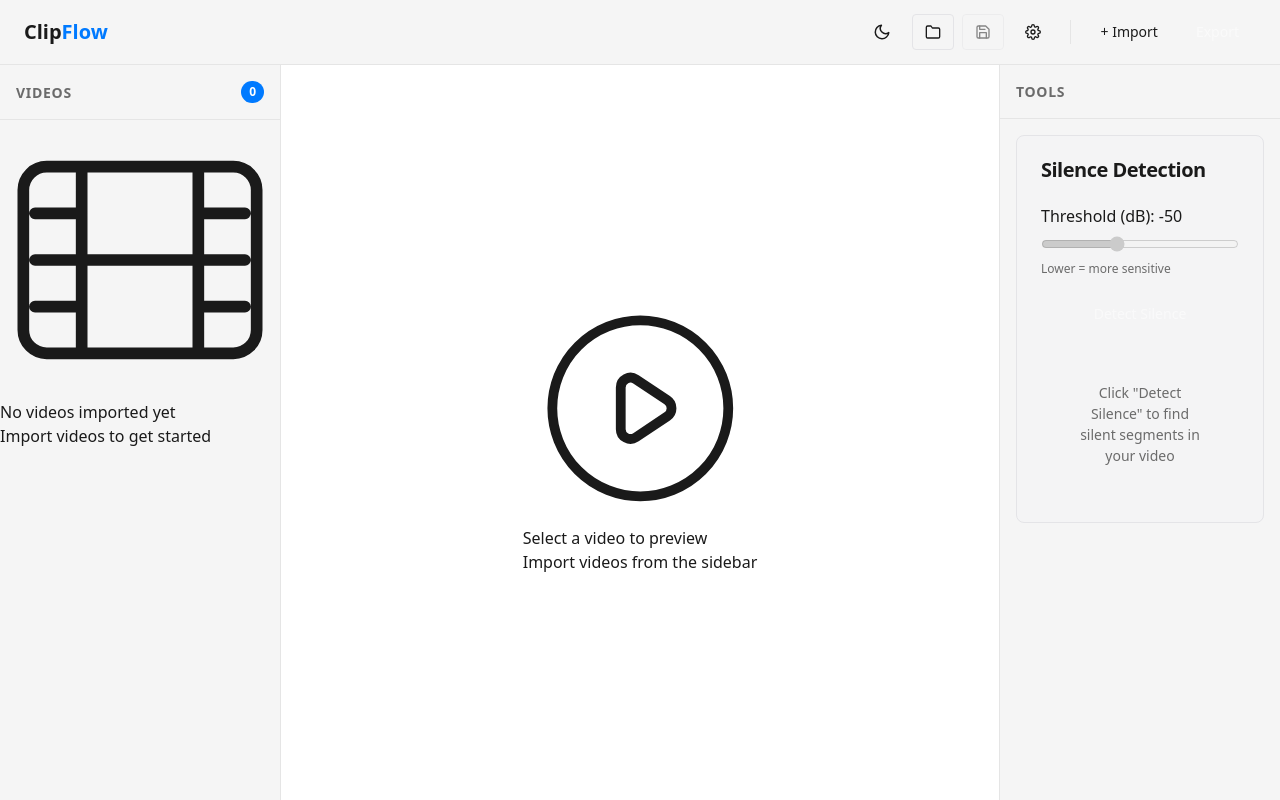
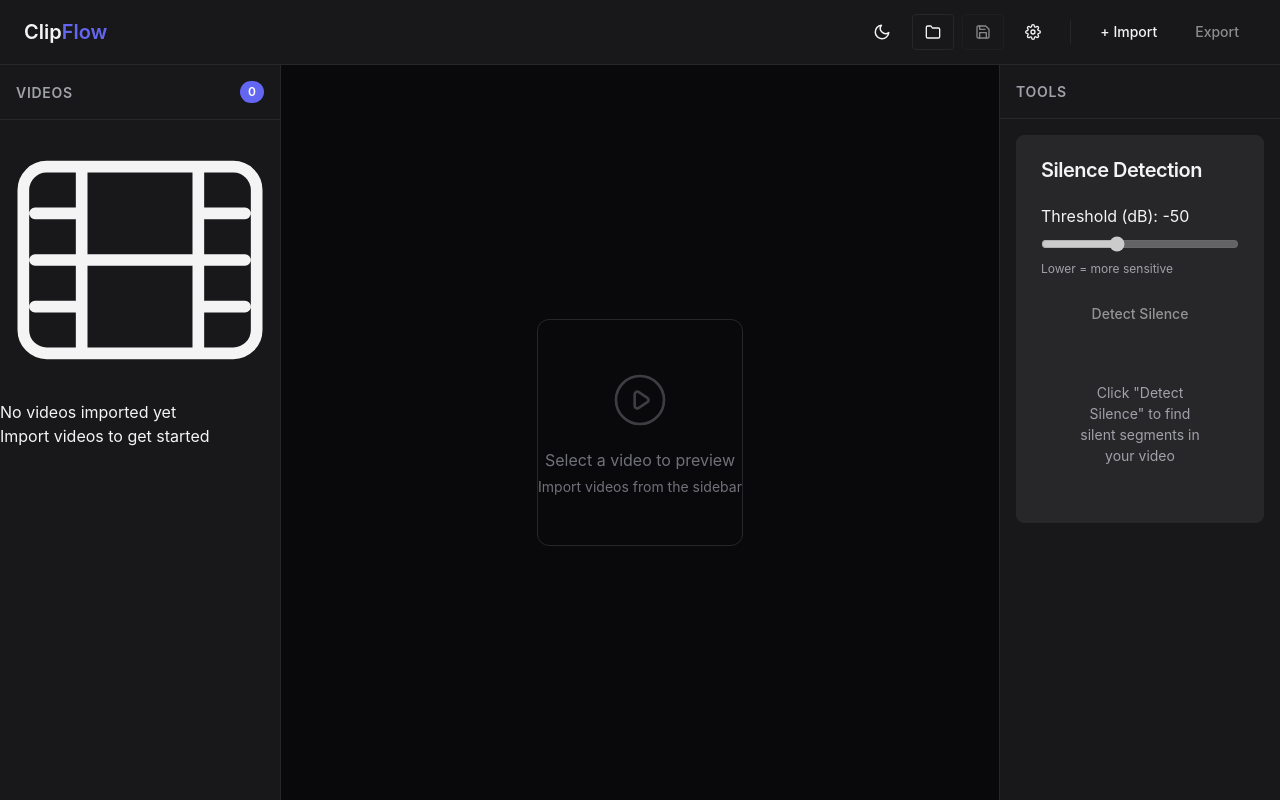
Before and after one commit to TendieShop/clipflow, a React (Vite) app: page / in a window 1280 px wide. Built offline with nearby package versions, Linux system fonts and the light colour scheme.

Commit message:
feat: Apply design system to all components
- Add backdrop blur and animations to ExportDialog
- Add backdrop blur and animations to SettingsDialog
- Update index.css with video preview/player styles
- Add hover states and transitions to video components

```diff
--- a/src/components/ExportDialog.tsx
+++ b/src/components/ExportDialog.tsx
@@ -133,17 +133,24 @@ export function ExportDialog({ isOpen, onClose, videoPath, videoName }: ExportDi
           .dialog-overlay {
             position: fixed;
             inset: 0;
-            background: rgba(0, 0, 0, 0.5);
+            background: rgba(0, 0, 0, 0.7);
+            backdrop-filter: blur(4px);
             display: flex;
             align-items: center;
             justify-content: center;
             z-index: 1000;
+            animation: fadeIn 0.2s ease;
           }
 
           .dialog-content {
             width: 100%;
             max-width: 480px;
             margin: 1rem;
+            background: var(--bg-secondary);
+            border: 1px solid var(--border-subtle);
+            border-radius: 12px;
+            box-shadow: var(--shadow-high);
+            animation: scaleIn 0.2s ease;
           }
 
           .export-options {
@@ -156,6 +163,16 @@ export function ExportDialog({ isOpen, onClose, videoPath, videoName }: ExportDi
             display: flex;
             flex-direction: column;
             gap: 0.75rem;
+          }
+
+          @keyframes fadeIn {
+            from { opacity: 0; }
+            to { opacity: 1; }
+          }
+
+          @keyframes scaleIn {
+            from { transform: scale(0.95); opacity: 0; }
+            to { transform: scale(1); opacity: 1; }
           }
 
           .option-group > label {
--- a/src/components/SettingsDialog.tsx
+++ b/src/components/SettingsDialog.tsx
@@ -147,14 +147,17 @@ export function SettingsDialog({ isOpen, onClose }: SettingsDialogProps) {
           position: fixed;
           inset: 0;
           background: rgba(0, 0, 0, 0.7);
+          backdrop-filter: blur(4px);
           display: flex;
           align-items: center;
           justify-content: center;
           z-index: 1000;
+          animation: fadeIn 0.2s ease;
         }
 
         .settings-dialog {
           background: var(--bg-secondary);
+          border: 1px solid var(--border-subtle);
           border-radius: 12px;
           width: 90%;
           max-width: 500px;
@@ -162,7 +165,8 @@ export function SettingsDialog({ isOpen, onClose }: SettingsDialogProps) {
           overflow: hidden;
           display: flex;
           flex-direction: column;
-          box-shadow: 0 20px 40px rgba(0, 0, 0, 0.4);
+          box-shadow: var(--shadow-high);
+          animation: scaleIn 0.2s ease;
         }
 
         .settings-header {
@@ -171,6 +175,16 @@ export function SettingsDialog({ isOpen, onClose }: SettingsDialogProps) {
           align-items: center;
           padding: 1rem 1.5rem;
           border-bottom: 1px solid var(--bg-tertiary);
+
+        @keyframes fadeIn {
+          from { opacity: 0; }
+          to { opacity: 1; }
+        }
+
+        @keyframes scaleIn {
+          from { transform: scale(0.95); opacity: 0; }
+          to { transform: scale(1); opacity: 1; }
+        }
         }
 
         .settings-header h2 {
--- a/src/index.css
+++ b/src/index.css
@@ -4,42 +4,40 @@
 
 @layer base {
   :root {
-    /* Light theme (default) */
-    --background: 0 0% 100%;
-    --foreground: 240 10% 3.9%;
-    --card: 0 0% 100%;
-    --card-foreground: 240 10% 3.9%;
-    --popover: 0 0% 100%;
-    --popover-foreground: 240 10% 3.9%;
-    --primary: 240 5.9% 10%;
-    --primary-foreground: 0 0% 98%;
-    --secondary: 240 4.8% 95.9%;
-    --secondary-foreground: 240 5.9% 10%;
-    --muted: 240 4.8% 95.9%;
-    --muted-foreground: 240 3.8% 46.1%;
-    --accent: 240 4.8% 95.9%;
-    --accent-foreground: 240 5.9% 10%;
-    --destructive: 0 84.2% 60.2%;
-    --destructive-foreground: 0 0% 98%;
-    --border: 240 5.9% 90%;
-    --input: 240 5.9% 90%;
-    --ring: 240 10% 3.9%;
-    --radius: 0.5rem;
+    /* Design System - Dark Theme (default for Tauri) */
+    --bg-primary: #09090b;
+    --bg-secondary: #18181b;
+    --bg-tertiary: #27272a;
+    --bg-elevated: #3f3f46;
 
-    /* ClipFlow custom theme - Light */
-    --bg-primary: #ffffff;
-    --bg-secondary: #f5f5f5;
-    --bg-tertiary: #e5e5e5;
-    --text-primary: #1a1a1a;
-    --text-secondary: #6b6b6b;
-    --accent: #007aff;
+    --accent: #6366f1;
+    --accent-hover: #818cf8;
+    --accent-muted: rgba(99, 102, 241, 0.1);
+    --accent-glow: rgba(99, 102, 241, 0.15);
+
+    --text-primary: #f4f4f5;
+    --text-secondary: #a1a1aa;
+    --text-muted: #71717a;
+
     --success: #22c55e;
     --warning: #f59e0b;
     --error: #ef4444;
-  }
 
-  .dark {
-    /* Dark theme */
+    --border-subtle: #27272a;
+    --border-medium: #3f3f46;
+    --border-strong: #52525b;
+    --border-accent: #6366f1;
+
+    --shadow-low: 0 1px 2px rgba(0, 0, 0, 0.3);
+    --shadow-medium: 0 4px 6px rgba(0, 0, 0, 0.4);
+    --shadow-high: 0 10px 15px rgba(0, 0, 0, 0.5);
+    --shadow-glow: 0 0 20px rgba(99, 102, 241, 0.15);
+
+    --transition-fast: 0.15s ease;
+    --transition-normal: 0.2s ease;
+    --transition-slow: 0.3s ease;
+
+    /* Shadcn/Tailwind compatibility */
     --background: 240 10% 3.9%;
     --foreground: 0 0% 98%;
     --card: 240 10% 3.9%;
@@ -52,24 +50,33 @@
     --secondary-foreground: 0 0% 98%;
     --muted: 240 3.7% 15.9%;
     --muted-foreground: 240 5% 64.9%;
-    --accent: 240 3.7% 15.9%;
-    --accent-foreground: 0 0% 98%;
     --destructive: 0 62.8% 30.6%;
     --destructive-foreground: 0 0% 98%;
     --border: 240 3.7% 15.9%;
     --input: 240 3.7% 15.9%;
     --ring: 240 4.9% 83.9%;
+    --radius: 0.5rem;
+  }
 
-    /* ClipFlow custom theme - Dark */
-    --bg-primary: #0a0a0a;
-    --bg-secondary: #1a1a1a;
-    --bg-tertiary: #2a2a2a;
-    --text-primary: #ffffff;
-    --text-secondary: #a1a1aa;
-    --accent: #3b82f6;
-    --success: #22c55e;
-    --warning: #f59e0b;
-    --error: #ef4444;
+  /* Animation keyframes */
+  @keyframes fadeIn {
+    from { opacity: 0; }
+    to { opacity: 1; }
+  }
+
+  @keyframes slideUp {
+    from { transform: translateY(10px); opacity: 0; }
+    to { transform: translateY(0); opacity: 1; }
+  }
+
+  @keyframes scaleIn {
+    from { transform: scale(0.95); opacity: 0; }
+    to { transform: scale(1); opacity: 1; }
+  }
+
+  @keyframes pulse {
+    0%, 100% { opacity: 1; }
+    50% { opacity: 0.5; }
   }
 }
 
@@ -77,7 +84,219 @@
   * {
     @apply border-border;
   }
+
   body {
     @apply bg-background text-foreground;
+    background-color: var(--bg-primary);
+    color: var(--text-primary);
+    font-family: Inter, system-ui, -apple-system, sans-serif;
+    -webkit-font-smoothing: antialiased;
+    -moz-osx-font-smoothing: grayscale;
+  }
+
+  ::selection {
+    background: var(--accent-muted);
   }
 }
+
+/* Video Preview Styles */
+.video-preview {
+  position: relative;
+  overflow: hidden;
+  border-radius: 0.75rem;
+  cursor: pointer;
+  transition: all 0.2s ease;
+  background: var(--bg-secondary);
+  border: 1px solid var(--border-subtle);
+}
+
+.video-preview:hover {
+  transform: translateY(-2px);
+  border-color: var(--border-medium);
+  box-shadow: var(--shadow-medium);
+}
+
+.video-preview.selected {
+  border-color: var(--accent);
+  box-shadow: var(--shadow-glow);
+}
+
+.video-thumbnail {
+  position: relative;
+  aspect-ratio: 16/9;
+  background: var(--bg-primary);
+}
+
+.video-thumbnail img {
+  width: 100%;
+  height: 100%;
+  object-fit: cover;
+}
+
+.thumbnail-placeholder {
+  width: 100%;
+  height: 100%;
+  display: flex;
+  align-items: center;
+  justify-content: center;
+  color: var(--text-muted);
+}
+
+.thumbnail-placeholder svg {
+  width: 48px;
+  height: 48px;
+}
+
+.video-duration {
+  position: absolute;
+  bottom: 8px;
+  right: 8px;
+  padding: 2px 6px;
+  font-size: 12px;
+  border-radius: 4px;
+  background: rgba(0, 0, 0, 0.7);
+  color: white;
+}
+
+.video-overlay {
+  position: absolute;
+  inset: 0;
+  display: flex;
+  align-items: center;
+  justify-content: center;
+  opacity: 0;
+  transition: opacity 0.2s ease;
+  background: rgba(0, 0, 0, 0.4);
+}
+
+.video-preview:hover .video-overlay,
+.video-preview.selected .video-overlay {
+  opacity: 1;
+}
+
+.video-overlay svg {
+  width: 48px;
+  height: 48px;
+  color: white;
+}
+
+.video-info {
+  padding: 12px;
+}
+
+.video-name {
+  display: block;
+  font-size: 14px;
+  font-weight: 500;
+  color: var(--text-primary);
+  white-space: nowrap;
+  overflow: hidden;
+  text-overflow: ellipsis;
+}
+
+.video-meta {
+  display: flex;
+  align-items: center;
+  gap: 8px;
+  margin-top: 4px;
+  font-size: 12px;
+  color: var(--text-secondary);
+}
+
+/* Video Player Styles */
+.video-player {
+  position: relative;
+  overflow: hidden;
+  border-radius: 0.75rem;
+  background: var(--bg-primary);
+  border: 1px solid var(--border-subtle);
+}
+
+.video-player.empty {
+  display: flex;
+  flex-direction: column;
+  align-items: center;
+  justify-content: center;
+  padding: 48px 0;
+  text-align: center;
+  color: var(--text-muted);
+}
+
+.video-player.empty svg {
+  width: 64px;
+  height: 64px;
+  margin-bottom: 16px;
+  opacity: 0.5;
+}
+
+.video-player.empty .hint {
+  font-size: 14px;
+  margin-top: 4px;
+}
+
+.video-loading {
+  position: absolute;
+  inset: 0;
+  display: flex;
+  flex-direction: column;
+  align-items: center;
+  justify-content: center;
+  background: rgba(9, 9, 11, 0.8);
+}
+
+.video-loading .spinner {
+  width: 32px;
+  height: 32px;
+  border: 2px solid var(--border-subtle);
+  border-top-color: var(--accent);
+  border-radius: 50%;
+  animation: spin 0.8s linear infinite;
+  margin-bottom: 8px;
+}
+
+.video-error {
+  position: absolute;
+  inset: 0;
+  display: flex;
+  flex-direction: column;
+  align-items: center;
+  justify-content: center;
+  padding: 24px;
+  text-align: center;
+  color: var(--error);
+}
+
+.video-error svg {
+  width: 48px;
+  height: 48px;
+  margin-bottom: 8px;
+}
+
+.video-error .error-title {
+  font-weight: 600;
+}
+
+.video-error .error-message {
+  font-size: 14px;
+  margin-top: 4px;
+}
+
+.video-error .error-hint {
+  font-size: 12px;
+  margin-top: 8px;
+  color: var(--text-muted);
+}
+
+/* Dialog styles */
+.dialog-overlay {
+  animation: fadeIn 0.2s ease;
+}
+
+.dialog-content,
+.dialog {
+  animation: scaleIn 0.2s ease;
+}
+
+@keyframes spin {
+  to { transform: rotate(360deg); }
+}
```
